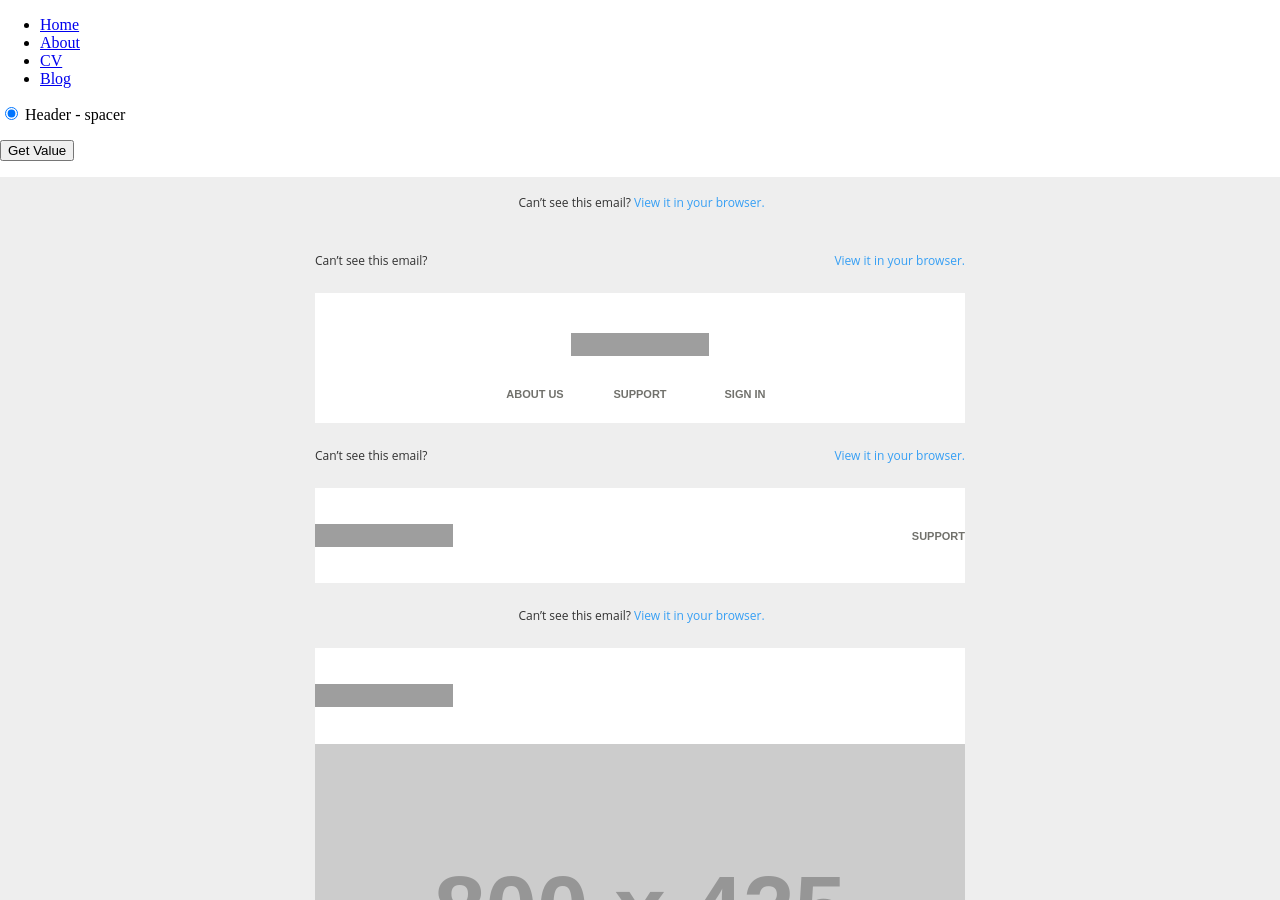
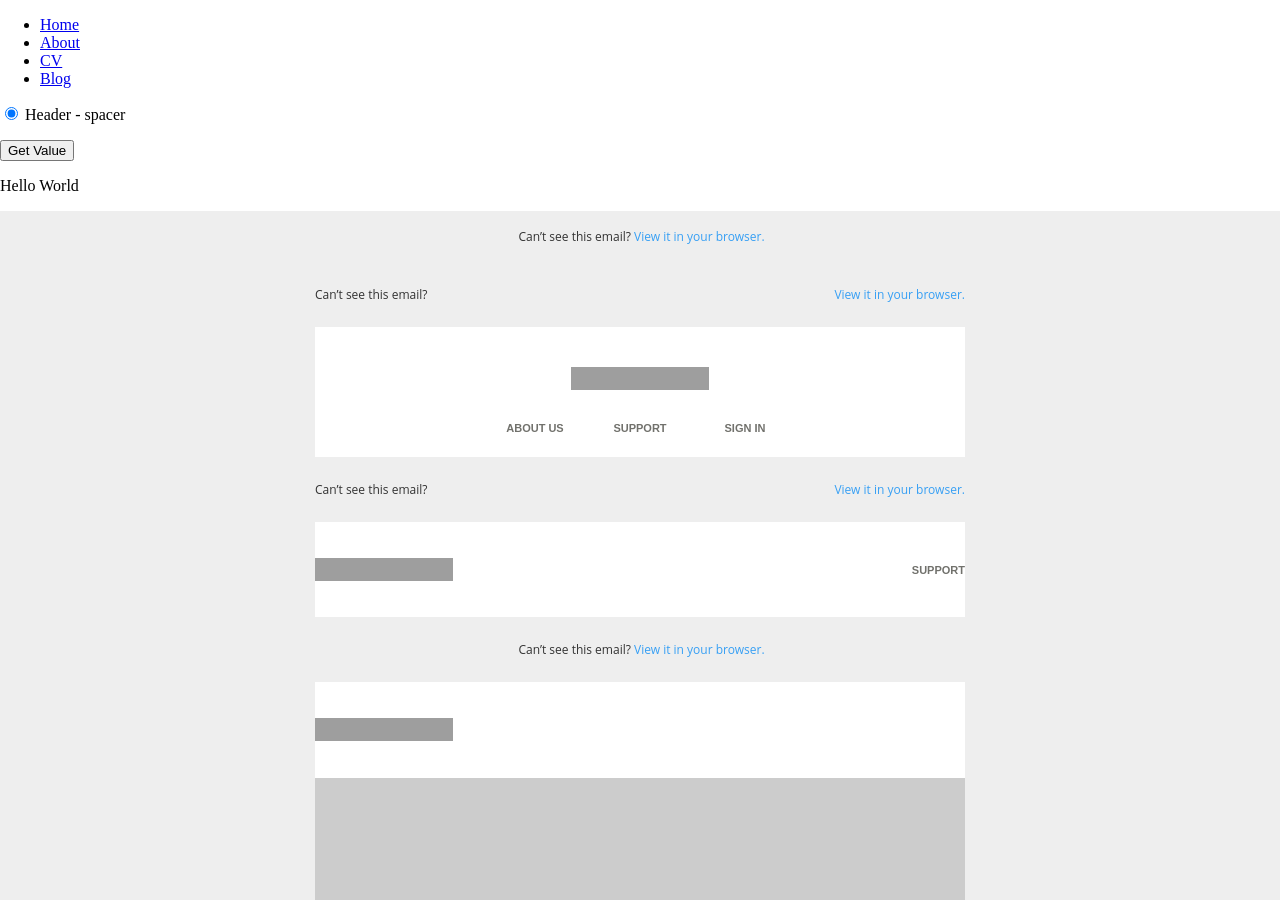
Before and after one commit to alysonnakamura/puddle-for-email, a Jekyll site: the page built from docs/index.html, in a window 1280 px wide and 900 px high, cut to the strip 0-900 px from the top of the window. Built offline with Jekyll 4.4.1, drawn with Linux system fonts in a browser that asks for light colours; nearby versions of some CDN libraries; grey boxes are pictures that could not be loaded.

Commit message:
Update index.html

```diff
--- a/docs/index.html
+++ b/docs/index.html
@@ -6,6 +6,7 @@ title: Home
 <input type="radio" class="test-control" name="test" value="mc_header_spacer" id="header_spacer" checked>
       <label for="header_spacer">Header - spacer</label>
 <p><input type="button" value="Get Value"></p>
+<p id="test">Hello World</p>
 
 		<table class="cw-background-color" width="100%" border="0" align="center" cellspacing="0" cellpadding="0">
 			<tr>
```
